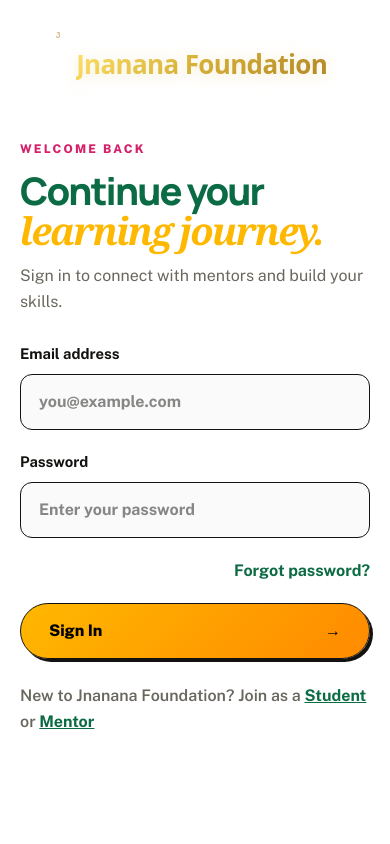
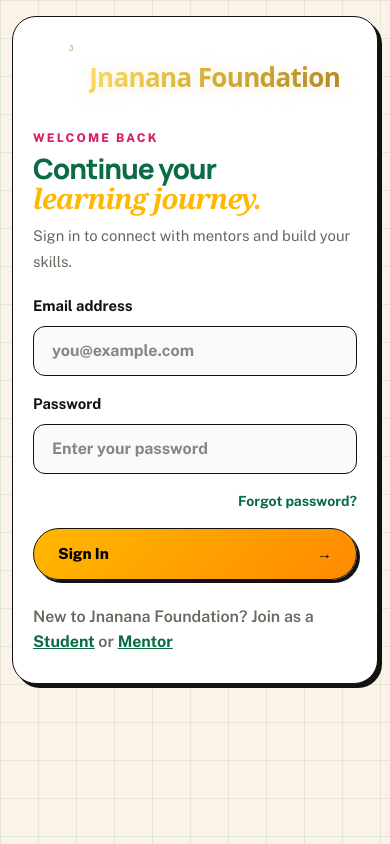
Before and after one commit to Yash-Yelave/jnanana-app, a Next.js app in the folder frontend/: page /login in a window 390 px wide. Built offline with nearby package versions, Linux system fonts and the light colour scheme; no server answers; a web font is replaced by a local one.

Commit message:
Optimize login and onboarding registration forms for mobile devices with poster card containers and 16px inputs

```diff
--- a/frontend/src/app/login/page.module.css
+++ b/frontend/src/app/login/page.module.css
@@ -27,7 +27,7 @@
 }
 
 .copy {
-  margin: 8vh 0 32px;
+  margin: 6vh 0 28px;
 }
 
 .copy p {
@@ -39,9 +39,9 @@
 }
 
 .copy h1 {
-  margin: 12px 0;
-  font: 800 clamp(38px, 4vw, 68px)/1.05 var(--font-manrope, sans-serif);
-  letter-spacing: -0.05em;
+  margin: 10px 0;
+  font: 800 clamp(34px, 4vw, 68px) / 1.05 var(--font-manrope, sans-serif);
+  letter-spacing: -0.04em;
   color: #0B6B44;
 }
 
@@ -59,7 +59,7 @@
 .form form {
   display: grid;
   max-width: 570px;
-  gap: 20px;
+  gap: 18px;
 }
 
 .form label {
@@ -71,13 +71,13 @@
 }
 
 .form input {
-  height: 56px;
+  height: 54px;
   padding: 0 18px;
   border: 1.5px solid #141210;
   border-radius: 12px;
   outline: none;
   background: #FAFAFA;
-  font-size: 1rem;
+  font-size: 16px; /* 16px prevents mobile iOS auto-zoom */
   transition: border-color 160ms ease, box-shadow 160ms ease;
 }
 
@@ -91,6 +91,7 @@
   justify-self: end;
   color: #0B6B44;
   font-weight: 700;
+  font-size: 0.875rem;
   text-decoration: none;
 }
 
@@ -100,8 +101,8 @@
 
 .form button {
   display: flex;
-  height: 56px;
-  padding: 0 28px;
+  height: 54px;
+  padding: 0 24px;
   align-items: center;
   justify-content: space-between;
   border: 1.5px solid #141210;
@@ -166,26 +167,53 @@
   object-fit: cover;
 }
 
+/* Optimized Clean Mobile View */
 @media (max-width: 767px) {
   .page {
-    padding: 0;
+    padding: 16px 12px 32px;
+    min-height: 100vh;
   }
+
   .card {
     display: block;
-    min-height: 100vh;
-    border-radius: 0;
-    border: none;
-    box-shadow: none;
+    min-height: auto;
+    border-radius: 24px;
+    border: 1.5px solid #141210;
+    box-shadow: 4px 4px 0 #141210;
+    background: #FFFFFF;
   }
+
   .form {
-    padding: 28px 20px;
+    padding: 24px 20px 28px;
   }
+
   .copy {
-    margin: 40px 0 28px;
+    margin: 16px 0 20px;
   }
+
   .copy h1 {
-    font-size: 38px;
+    font-size: clamp(28px, 7vw, 36px);
+    margin: 6px 0 10px;
   }
+
+  .copy > span {
+    font-size: 0.925rem;
+  }
+
+  .form form {
+    gap: 16px;
+  }
+
+  .form input {
+    height: 50px;
+    font-size: 16px;
+  }
+
+  .form button {
+    height: 52px;
+    font-size: 0.95rem;
+  }
+
   .card > aside {
     display: none;
   }
--- a/frontend/src/components/onboarding-flow.module.css
+++ b/frontend/src/components/onboarding-flow.module.css
@@ -47,8 +47,8 @@
 .formSide form > h1,
 .rolePanel > h1 {
   max-width: 760px;
-  margin: 8vh 0 36px;
-  font: 800 clamp(34px, 3.25vw, 62px)/1.16 var(--font-manrope, sans-serif);
+  margin: 6vh 0 32px;
+  font: 800 clamp(32px, 3.25vw, 62px) / 1.16 var(--font-manrope, sans-serif);
   letter-spacing: -0.04em;
   color: #0B6B44;
 }
@@ -152,9 +152,9 @@
 
 .actions button,
 .roles button {
-  min-width: 150px;
-  height: 56px;
-  padding: 0 28px;
+  min-width: 140px;
+  height: 54px;
+  padding: 0 24px;
   border: 1.5px solid #141210;
   border-radius: 999px;
   background: linear-gradient(135deg, #FFB800 0%, #FF8A00 100%);
@@ -195,13 +195,13 @@
 
 .fields input {
   width: 100%;
-  height: 54px;
+  height: 52px;
   padding: 0 18px;
   border: 1.5px solid #141210;
   border-radius: 12px;
   background: #FAFAFA;
   outline: none;
-  font-size: 0.95rem;
+  font-size: 16px; /* 16px prevents mobile iOS auto-zoom */
   transition: border-color 160ms ease, box-shadow 160ms ease;
 }
 
@@ -236,7 +236,7 @@
 
 .fields .code {
   grid-column: 1 / -1;
-  padding: 20px;
+  padding: 18px;
   border: 1.5px dashed #0B6B44;
   border-radius: 14px;
   background: #F6EBDB;
@@ -249,8 +249,8 @@
 
 .code > div span {
   display: grid;
-  width: 40px;
-  height: 40px;
+  width: 38px;
+  height: 38px;
   place-items: center;
   border-radius: 50%;
   background: #0B6B44;
@@ -339,64 +339,94 @@
   }
   .formSide > h1,
   .formSide form > h1 {
-    margin-top: 6vh;
+    margin-top: 4vh;
   }
   .fields {
     grid-template-columns: 1fr;
   }
 }
 
+/* Optimized Clean Mobile View for Onboarding */
 @media (max-width: 767px) {
   .page {
-    padding: 0;
-    background: #FBF3E7;
+    padding: 16px 12px 32px;
+    min-height: 100vh;
   }
+
   .panel {
     display: block;
-    min-height: 100vh;
-    border-radius: 0;
-    border: none;
-    box-shadow: none;
+    min-height: auto;
+    border-radius: 24px;
+    border: 1.5px solid #141210;
+    box-shadow: 4px 4px 0 #141210;
+    background: #FFFFFF;
   }
+
   .formSide,
   .rolePanel {
-    padding: 24px 20px 36px;
+    padding: 24px 18px 28px;
   }
+
   .figure {
     display: none;
   }
+
   .formSide > h1,
   .formSide form > h1 {
-    margin: 40px 0 28px;
-    font-size: 34px;
+    margin: 16px 0 20px;
+    font-size: clamp(26px, 6.5vw, 34px);
   }
+
   .skills {
+    grid-template-columns: 1fr 1fr;
     gap: 12px;
   }
+
   .skills button {
-    min-height: 145px;
-    padding: 18px 14px;
+    min-height: 125px;
+    padding: 16px 14px;
     font-size: 14px;
   }
+
   .skills button > span {
-    width: 46px;
-    height: 46px;
+    width: 44px;
+    height: 44px;
+    font-size: 20px;
   }
+
   .fields {
-    gap: 16px;
+    grid-template-columns: 1fr;
+    gap: 14px;
   }
+
+  .fields input {
+    height: 50px;
+    font-size: 16px;
+  }
+
+  .actions button,
+  .roles button {
+    height: 50px;
+    font-size: 0.925rem;
+    min-width: 120px;
+  }
+
   .roles {
     grid-template-columns: 1fr;
+    gap: 20px;
   }
+
   .rolePanel > h1 {
-    margin: 40px 0 24px;
-    font-size: 32px;
+    margin: 20px 0 20px;
+    font-size: 28px;
   }
+
   .roles article {
-    padding: 16px;
+    padding: 18px;
   }
+
   .roles img {
-    height: 130px;
+    height: 120px;
   }
 }
 
```
